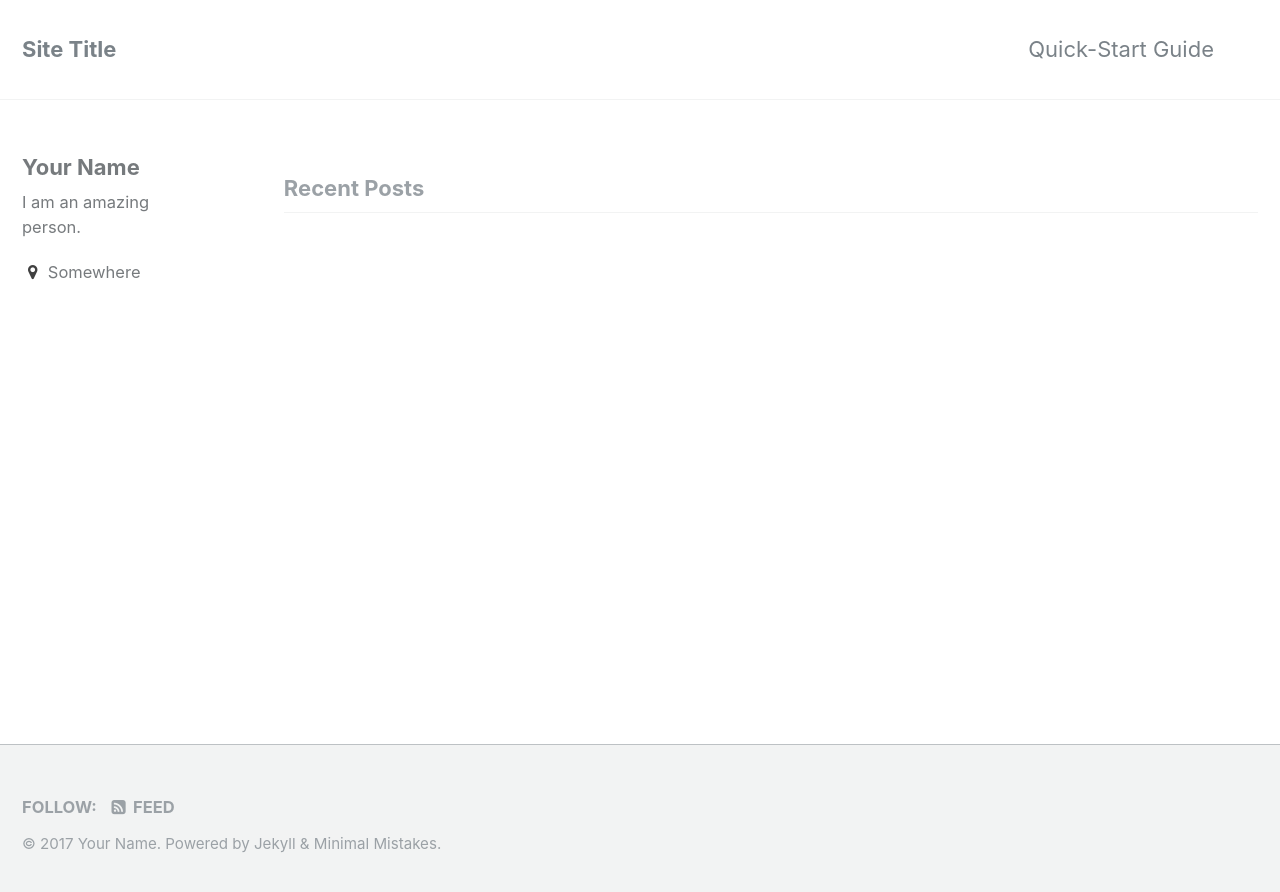
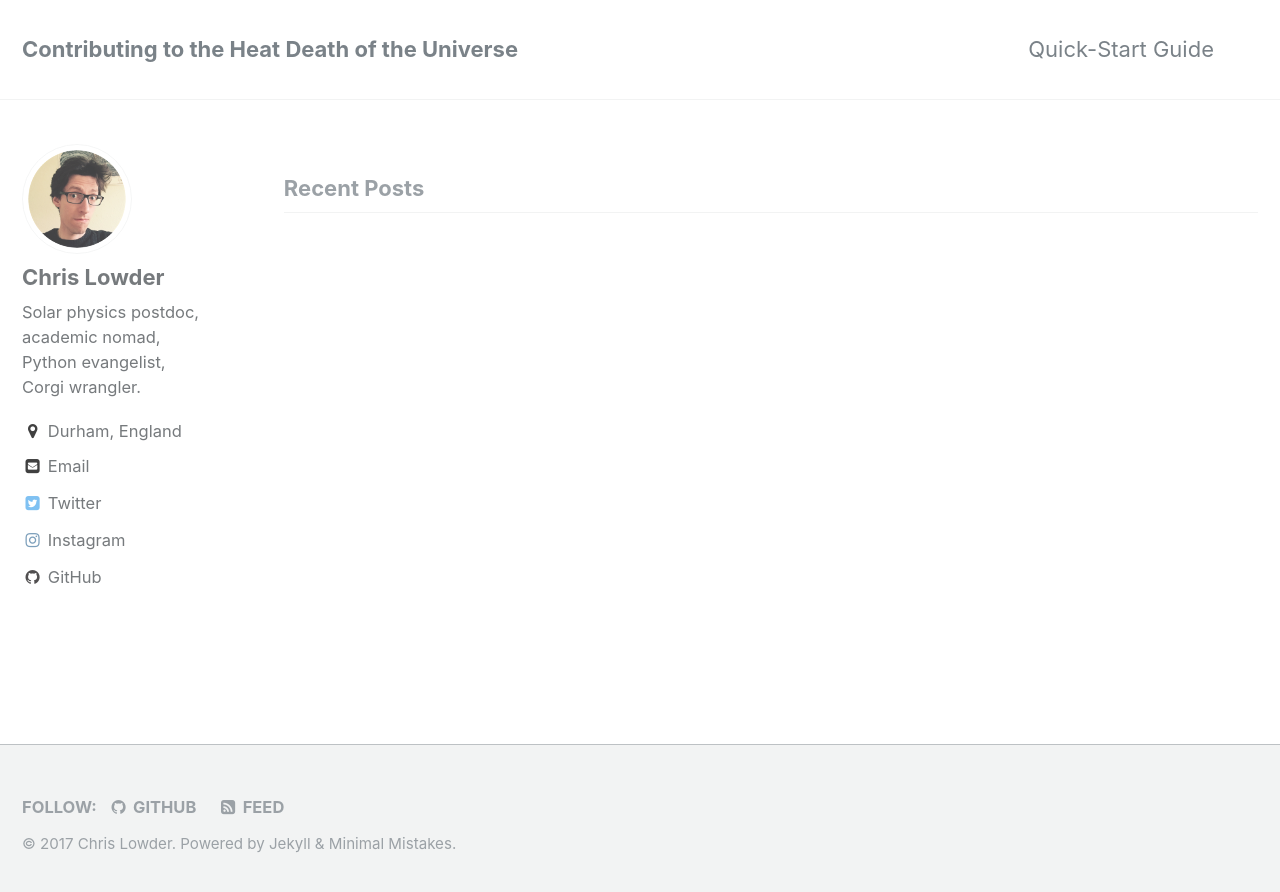
Before and after one commit to lowderchris/lowderchris.github.io, a Jekyll site: the page built from index.html, in a window 1280 px wide. Shown: the top 892 px of the page. Built offline with Jekyll 4.4.1, drawn with Linux system fonts in a browser that asks for light colours; the list of posts is cut into pages by our own code.

Commit message:
Updated config

```diff
--- a/_config.yml
+++ b/_config.yml
@@ -7,13 +7,13 @@
 
 # Site Settings
 locale                   : "en"
-title                    : "Site Title"
+title                    : "Contributing to the Heat Death of the Universe"
 title_separator          : "-"
-name                     : "Your Name"
-description              : "An amazing website."
-url                      : # the base hostname & protocol for your site e.g. "https://mmistakes.github.io"
+name                     : "Chris Lowder"
+description              : "Thoughts on work and life"
+url                      : "https://lowderchris.github.io"
 baseurl                  : # the subpath of your site, e.g. "/blog"
-repository               : # GitHub username/repo-name e.g. "mmistakes/minimal-mistakes"
+repository               : "lowderchris/lowderchris.github.io"
 teaser                   : # path of fallback teaser image, e.g. "/assets/images/500x300.png"
 # breadcrumbs            : false # true, false (default)
 words_per_minute         : 200
@@ -77,11 +77,11 @@ analytics:
 
 # Site Author
 author:
-  name             : "Your Name"
-  avatar           : # path of avatar image, e.g. "/assets/images/bio-photo.jpg"
-  bio              : "I am an amazing person."
-  location         : "Somewhere"
-  email            :
+  name             : "Chris Lowder"
+  avatar           : "/assets/images/chris-crc.png"
+  bio              : "Solar physics postdoc, academic nomad, Python evangelist, Corgi wrangler."
+  location         : "Durham, England"
+  email            : "lowder.chris@icloud.com"
   uri              :
   bitbucket        :
   codepen          :
@@ -89,10 +89,10 @@ author:
   flickr           :
   facebook         :
   foursquare       :
-  github           :
+  github           : "lowderchris"
   google_plus      :
   keybase          :
-  instagram        :
+  instagram        : "chrislowder"
   lastfm           :
   linkedin         :
   pinterest        :
@@ -100,7 +100,7 @@ author:
   stackoverflow    : # "123456/username" (the last part of your profile url, e.g. http://stackoverflow.com/users/123456/username)
   steam            :
   tumblr           :
-  twitter          :
+  twitter          : "lowderchris"
   vine             :
   weibo            :
   xing             :
```
Also changed, not shown: assets/images/chris-crc.png (added), assets/images/working-copy-ios.png (added).
